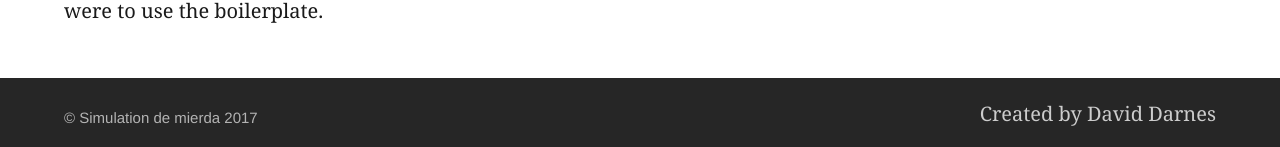
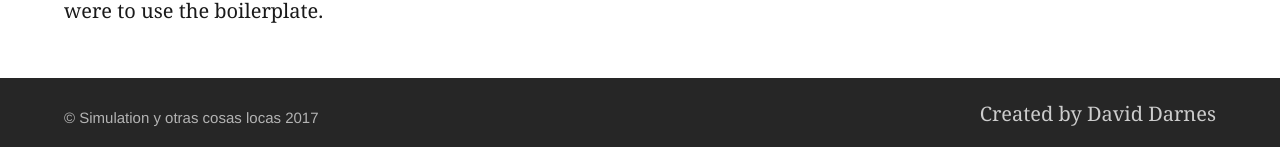
Before and after one commit to GG1991/nfpe, a Jekyll site: the page built from index.md, in a window 1280 px wide and 900 px high, scrolled down 2564 px. Shown: the part 750-897 px from the top of the window. Built offline with Jekyll 4.4.1, drawn with Linux system fonts in a browser that asks for light colours.

Commit message:
remove favicon with darnes face

```diff
--- a/_config.yml
+++ b/_config.yml
@@ -77,14 +77,14 @@ defaults:
 
 # 7. Site settings
 encoding: utf-8 # Make sure the encoding is right
-title: "Simulation de mierda" # Site name or title, also used in jekyll-seo-tag
+title: "Simulation y otras cosas locas" # Site name or title, also used in jekyll-seo-tag
 logo: "/assets/placeholder-logo.svg" # Site logo, also used in jekyll-seo-tag
 description: "We don't know what were are doing but we do it "
 url: "https://bsc.elisya.org" # Site url, also used in jekyll-seo-tag
 repo: "https://github.com/daviddarnes/alembic"
-email: "me@daviddarnes.com"
+email: "bscAlembic"
 disqus: "alembic-1"
-avatarurl: "https://www.gravatar.com/avatar/6c0377abcf4da91cdd35dea4554b2a4c" # Uses avatars for favicons to get multple sites, eg Gravatar, Twitter, GitHub
+avatarurl: "" # Uses avatars for favicons to get multple sites, eg Gravatar, Twitter, GitHub
 
 # 8. Site navigation
 navigation_header:
```
